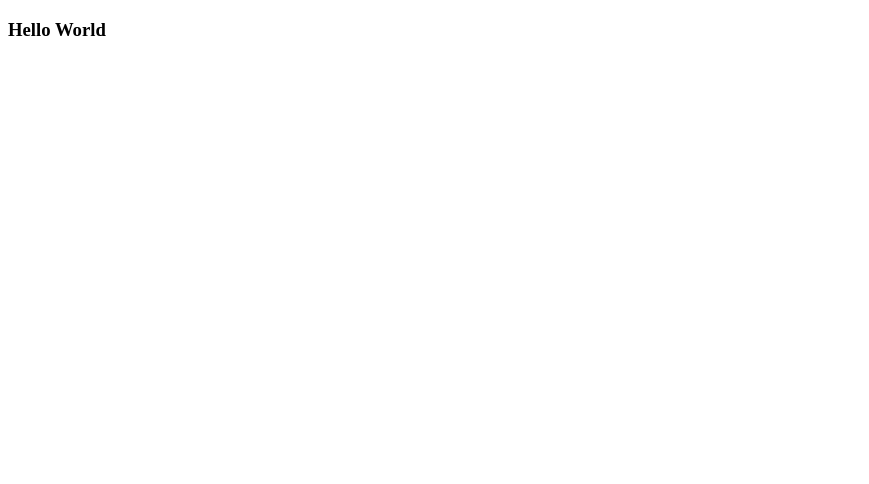
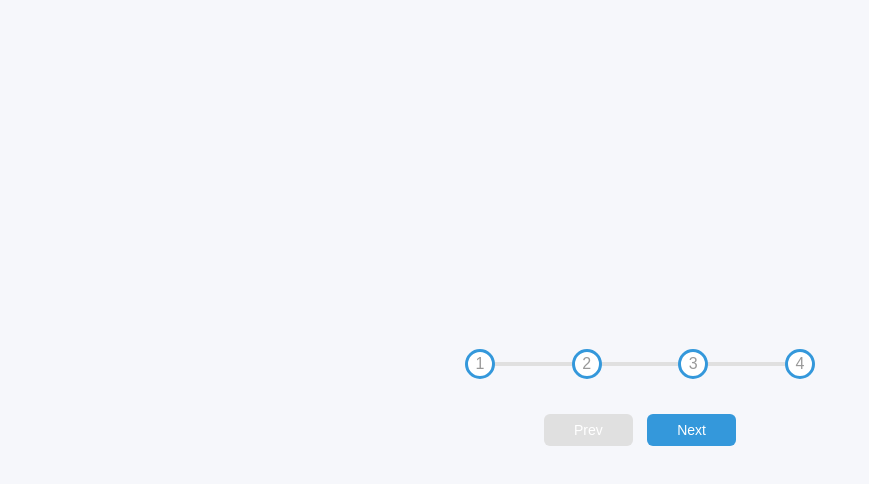
Before and after one commit to ChristianWinterhalter/CW_Website, a website: page experience_pages/progressbar.html in a window 1280 px wide. Shown: the whole page, without its empty margins (0-869 px from the left). Drawn offline with Linux system fonts and the light colour scheme; a web font is replaced by a local one.

Commit message:
Add css styling to new progressbar page

```diff
--- a/experience_pages/progressbar.html
+++ b/experience_pages/progressbar.html
@@ -4,10 +4,21 @@
     <meta charset="UTF-8">
     <meta http-equiv="X-UA-Compatible" content="IE=edge">
     <meta name="viewport" content="width=device-width, initial-scale=1.0">
-    <title>Document</title>
-    <h3>Hello World</h3>
+    <link rel="stylesheet" href="style.css">
+    <title>Christian Winterhalter - Progress</title>
 </head>
 <body>
-
+    <div class="container">
+        <div class="progress-container">
+            <div class="progress" id="progress"></div>
+            <div class="circle active">1</div>
+            <div class="circle active">2</div>
+            <div class="circle active">3</div>
+            <div class="circle active">4</div>
+        </div>
+        <button class="btn" id="preview" disabled>Prev</button>
+        <button class="btn" id="next">Next</button>
+    </div>
+    <script src="script.js"></script>
 </body>
 </html>
--- /dev/null
+++ b/experience_pages/style.css
@@ -0,0 +1,100 @@
+@import url('https://font.googleapis.com/css2?family=Muli&display=swap');
+
+:root {
+    --line-border-fill: #3498db;
+    --line-border-empty: #e0e0e0;
+}
+
+* {
+    box-sizing: border-box;
+}
+
+body {
+    background-color: #f6f7fb;
+    font-family: 'Muli', sans-serif;
+    display: flex;
+    align-items: center;
+    justify-content: center;
+    height: 100vh;
+    overflow: hidden;
+    margin: 0;
+}
+
+.container {
+    text-align: center;
+}
+
+.progress-container {
+    display: flex;
+    justify-content: space-between;
+    position: relative;
+    margin-bottom: 30px;
+    max-width: 100%;
+    width: 350px;
+}
+
+.progress-container::before {
+    content: '';
+    background-color: var(--line-border-empty);
+    position: absolute;
+    top: 50%;
+    left: 0;
+    transform: translateY(-50%);
+    height: 4px;
+    width: 100%;
+    z-index: -1;
+}
+
+.progress {
+    background-color: var(--line-border-fill);
+    position: absolute;
+    top: 50%;
+    left: 0;
+    transform: translateY(-50%);
+    height: 4px;
+    width: 0%;
+    z-index: -1;
+    transition: .4s ease;
+}
+
+.circle {
+    background-color: #ffff;
+    color: #999;
+    border-radius: 50%;
+    height: 30px;
+    width: 30px;
+    display: flex;
+    align-items: center;
+    justify-content: center;
+    border: 3px solid var(--line-border-empty);
+    transition: .4s ease;
+}
+
+.circle.active {
+    border-color: var(--line-border-fill);
+}
+
+.btn {
+    background-color: var(--line-border-fill);
+    color: #ffff;
+    border: 0;
+    border-radius: 6px;
+    cursor: pointer;
+    font-family: inherit;
+    padding: 8px 30px;
+    margin: 5px;
+    font-size: 14px;
+}
+
+.btn:active {
+    transform: scale(0.98);
+}
+
+.btn:focus {
+    outline: 0;
+}
+
+.btn:disabled {
+    background-color: var(--line-border-empty);
+    cursor: not-allowed;
+}
```
